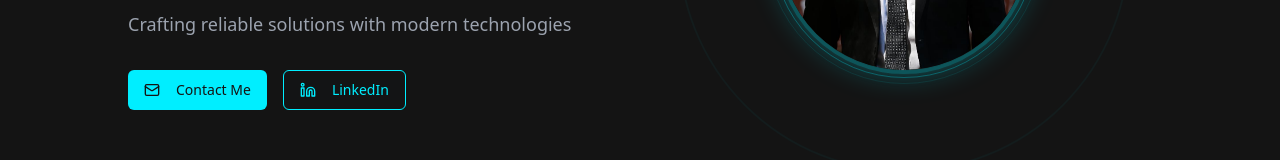
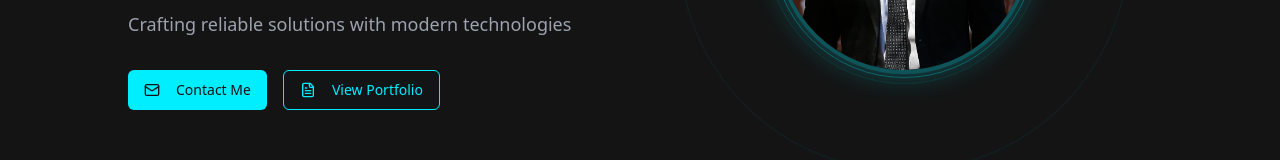
Before and after one commit to rdas757/rdas-portfolio, a React (Vite) app: page / in a window 1280 px wide. Shown: the part 596-756 px from the top of the page. Built offline with nearby package versions, Linux system fonts and the light colour scheme.

Commit message:
Refactor: Remove LinkedIn, add View Portfolio button
Remove the LinkedIn button from the hero section and replace it with a "View Portfolio" button that scrolls to the about section.

```diff
--- a/src/components/Hero.tsx
+++ b/src/components/Hero.tsx
@@ -1,7 +1,7 @@
 
 import { Button } from "@/components/ui/button";
 import { Avatar, AvatarImage, AvatarFallback } from "@/components/ui/avatar";
-import { ArrowDown, Linkedin, Mail } from "lucide-react";
+import { ArrowDown, Mail, FileText } from "lucide-react";
 
 const Hero = () => {
   return (
@@ -29,9 +29,9 @@ const Hero = () => {
                 </a>
               </Button>
               <Button asChild variant="outline" className="border-neon-cyan text-neon-cyan hover:bg-neon-cyan/10">
-                <a href="https://linkedin.com/in/rahul-das-" target="_blank" rel="noopener noreferrer">
-                  <Linkedin size={18} className="mr-2" />
-                  LinkedIn
+                <a href="#about">
+                  <FileText size={18} className="mr-2" />
+                  View Portfolio
                 </a>
               </Button>
             </div>
```
